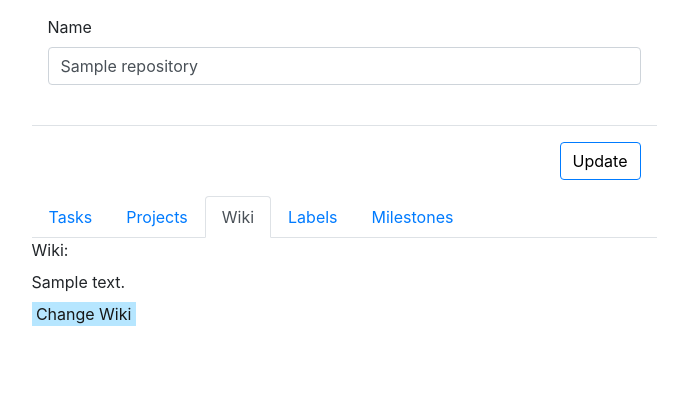
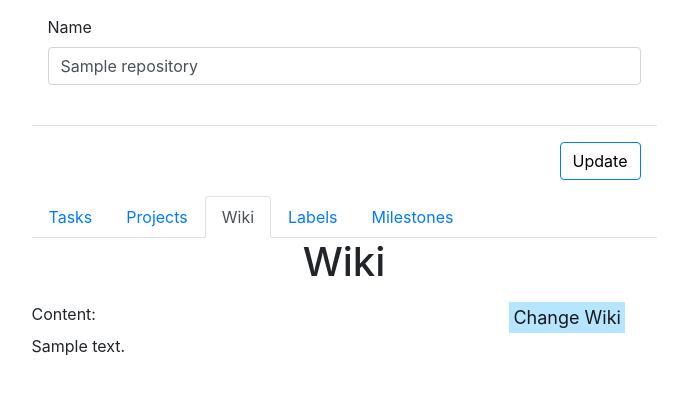
Before and after one commit to tim-master2020/UKS, a Django app: page /repository/1/detailRepository in a window 1280 px wide, after a click on "Wiki". Shown: the part 121-516 px from the top of the page, without its empty margins (296-984 px from the left). Run offline with Django 3.2, Linux system fonts and the light colour scheme; tables that the repository leaves empty hold one stand-in row (values such as "Sample post"); some libraries are stand-ins or nearby versions.

Commit message:
Separated wiki content from repoTabs html page.

```diff
--- a/github/github/templates/repository/repoTabs.html
+++ b/github/github/templates/repository/repoTabs.html
@@ -21,18 +21,8 @@
     {% include 'project/allProjects.html' with id=repoData.id %}
   </div>
   <div class="tab-pane fade" id="nav-wiki" role="tabpanel" aria-labelledby="nav-wiki-tab">
-    <div>
-      {% if repoData.wiki.content %}
-      <label>Wiki:</label>
-      <br />
-      <label>{{ repoData.wiki.content }}</label>
-      {% else %}
-      <label>Wiki has no content.</label>
-      {% endif %}
-    </div>
-    <a style="color:#171717;margin-right:74%;background-Color:#b6e6ff;padding:0.3% 0.7%;"
-      href="http://localhost:8000/wiki/{{repoData.wiki_id}}">Change Wiki</a>
-  </div>
+      {% include 'wiki/allWiki.html' with id=repoData.id %}
+</div>
   <div class="tab-pane fade" id="nav-label" role="tabpanel" aria-labelledby="nav-label-tab">
     {% include 'label/all-labels.html' with id=repoData.id %}
   </div>
--- /dev/null
+++ b/github/github/templates/wiki/allWiki.html
@@ -0,0 +1,18 @@
+{% block content %}
+<div>
+    <h1 class="text-center mb-3">Wiki</h1>
+    <div>
+        <a style="color:#171717;float: right;margin-right:5%;background-Color:#b6e6ff;padding:0.3% 0.7%;font-size: large;"
+        href="http://localhost:8000/wiki/{{repoData.wiki_id}}">Change Wiki</a>
+
+        {% if repoData.wiki.content %}
+        <label>Content:</label>
+        <br />
+        <label>{{ repoData.wiki.content }}</label>
+        {% else %}
+        <label>Wiki has no content.</label>
+        {% endif %}
+    </div>
+
+</div>
+{% endblock %}
```
